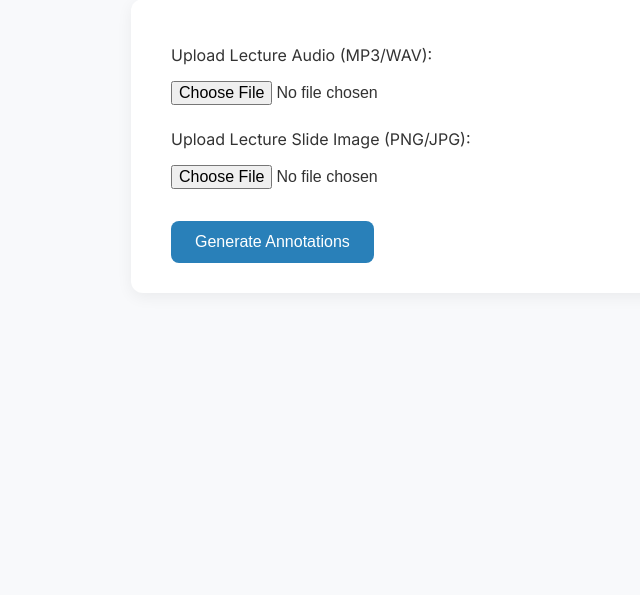
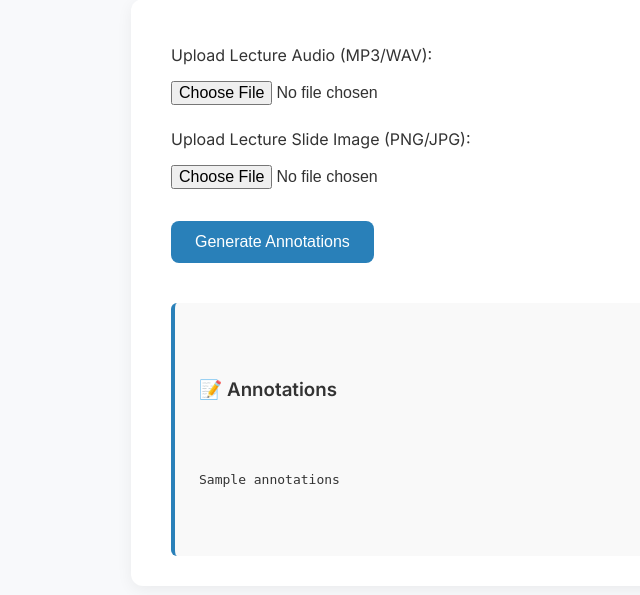
Before and after one commit to molliey/Multimodal-LLM-Applications, a FastAPI app: template templates/index.html in a window 1280 px wide. Shown: the part 110-705 px from the top of the page, without its empty margins (169-809 px from the left). Run offline with FastAPI, Linux system fonts and the light colour scheme; the template is opened without the code that fills it: most values are stand-ins (such as "Sample title", 1, 10 or a date in 2020).

Commit message:
output format

```diff
--- a/templates/index.html
+++ b/templates/index.html
@@ -60,11 +60,13 @@
       background-color: #1c6690;
     }
 
-    footer {
-      text-align: center;
-      margin-top: 60px;
-      font-size: 0.9rem;
-      color: #888;
+    .output {
+      margin-top: 2.5rem;
+      background: #f9f9f9;
+      border-left: 4px solid #2980b9;
+      padding: 1rem 1.5rem;
+      border-radius: 6px;
+      white-space: pre-wrap;
     }
   </style>
 </head>
@@ -80,6 +82,13 @@
 
       <button type="submit">Generate Annotations</button>
     </form>
+
+    {% if annotations %}
+  <div class="output">
+    <h3>📝 Annotations</h3>
+    <pre>{{ annotations | safe }}</pre>
+  </div>
+{% endif %}
   </main>
 </body>
 </html>
```
